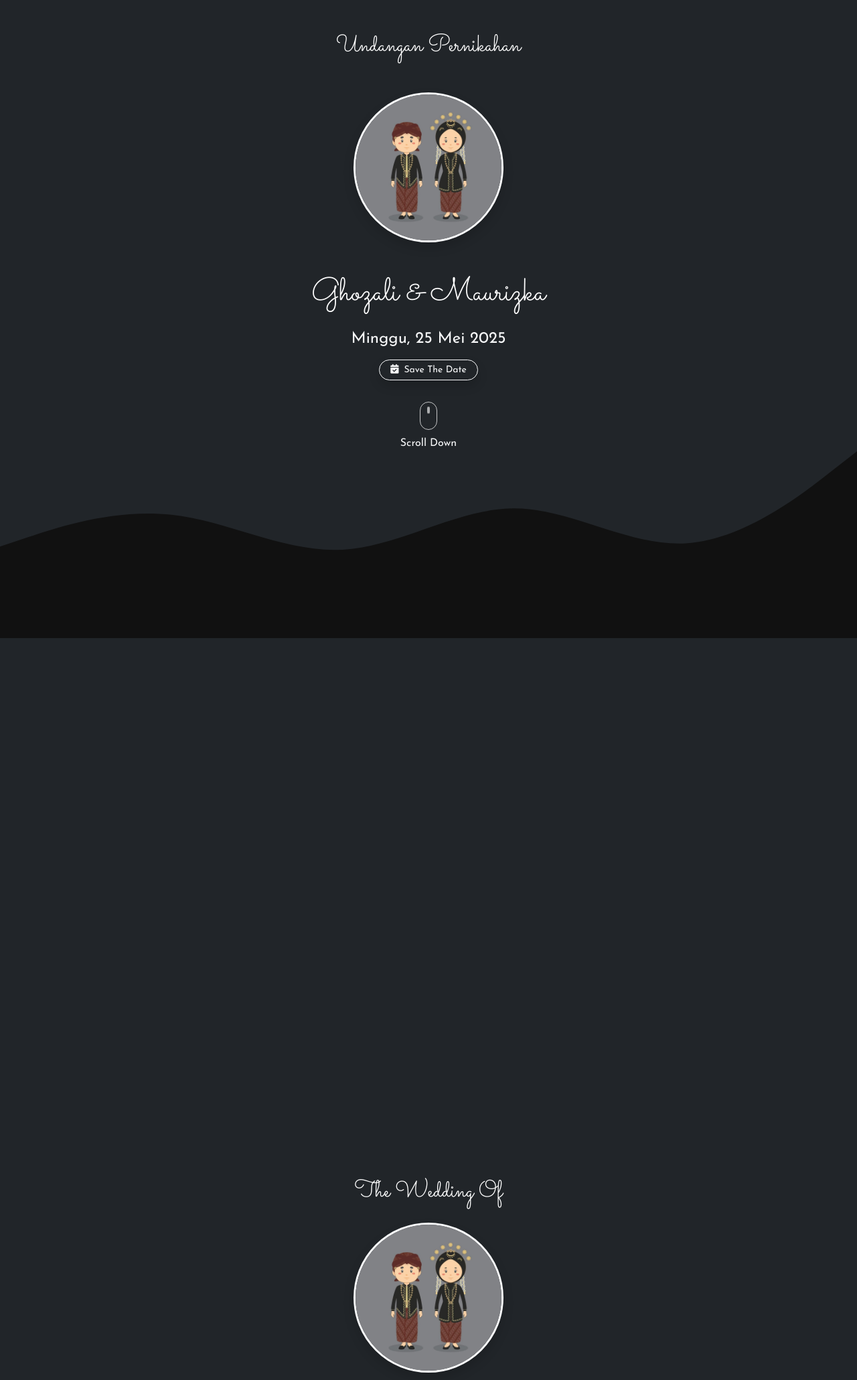
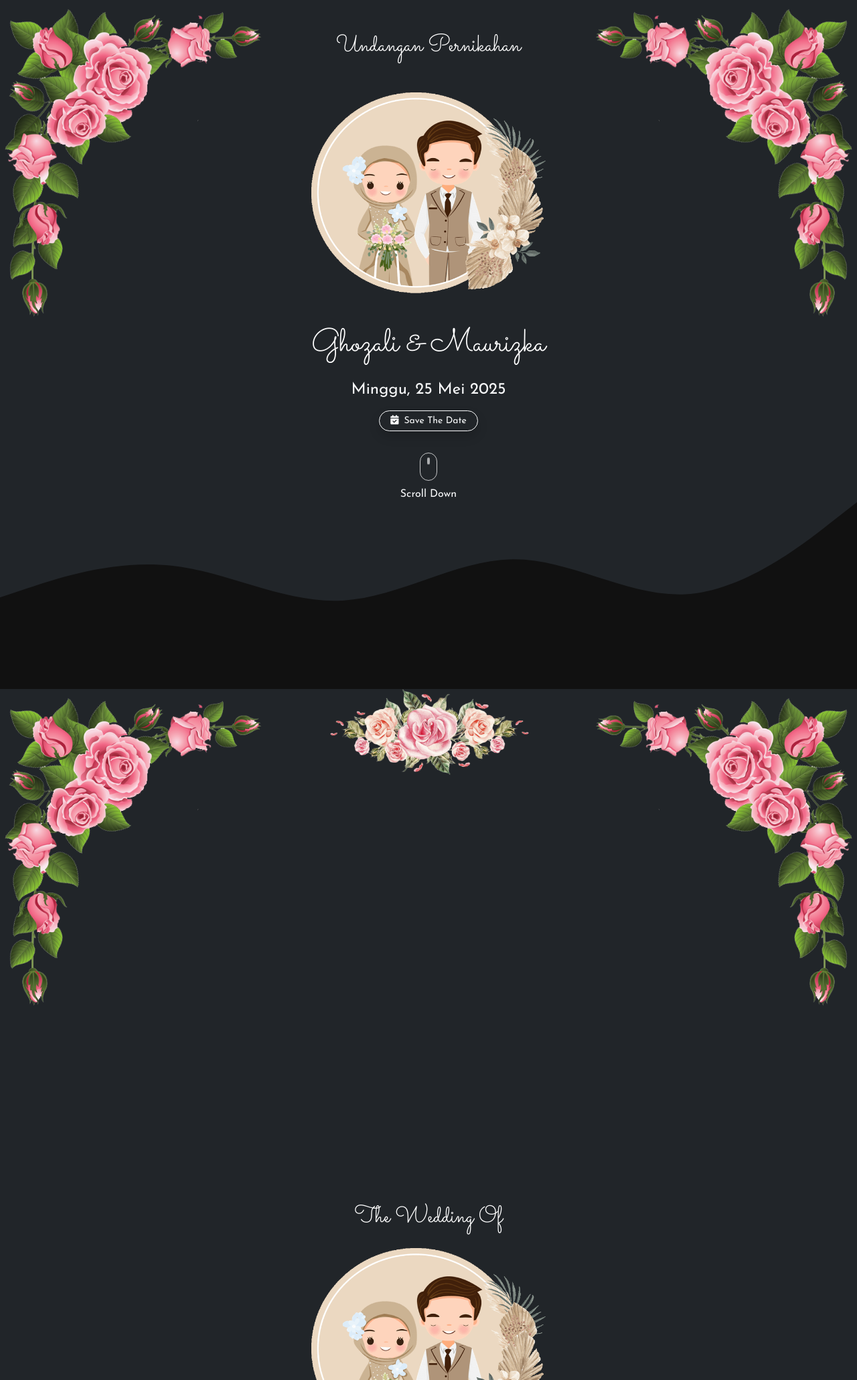
Before and after one commit to ghozali25/undangan, a PHP site: page /index.html in a window 1280 px wide, after a click on "Mempelai". Shown: the whole page at 67% size. Run offline with PHP 8.4, Linux system fonts and the light colour scheme.

Commit message:
first commit

```diff
--- a/css/app.css
+++ b/css/app.css
@@ -17,6 +17,9 @@
 .font-estetik {
     font-family: 'Sacramento', cursive !important;
     color: #ffffff !important;
+}
+.boddy{
+    color: #dde3ea
 }
 
 .cropper {
@@ -90,3 +93,33 @@
         opacity: 0;
     }
 }
+
+@keyframes fadeIn {
+    0% {
+        opacity: 0;
+    }
+    100% {
+        opacity: 1;
+    }
+}
+
+@keyframes fadeInFromBottom {
+    0% {
+        opacity: 0;
+        transform: translateY(50%);
+    }
+    100% {
+        opacity: 1;
+        transform: translateY(0);
+    }
+}
+
+@keyframes scaleUp {
+    0% {
+        transform: scale(0);
+    }
+    90% {
+        transform: scale(1);
+        opacity: 1;
+    }
+}
--- a/index.html
+++ b/index.html
@@ -12,15 +12,10 @@
     <meta name="color-scheme" content="dark">
     <meta property="og:title" content="Undangan Pernikahan Ghozali & Maurizka">
     <meta property="og:description" content="Website Undangan Pernikahan Ghozali & Maurizka Secara Online">
-    <meta property="og:image" content="https://ulems.my.id/assets/images/bg.jpeg">
-    <meta property="og:image:type" content="image/jpeg">
-    <meta property="og:image:alt" content="https://ulems.my.id/">
     <meta property="og:type" content="website">
     <meta property="og:locale" content="id_ID">
     <meta property="og:site_name" content="Undangan">
-    <meta property="og:url" content="https://ulems.my.id/">
     <link rel="preconnect" href="https://cdn.jsdelivr.net" crossorigin="anonymous">
-    <link rel="preconnect" href="https://api.ulems.my.id" crossorigin="anonymous">
     <link rel="preconnect" href="https://fonts.googleapis.com" crossorigin="anonymous">
     <link rel="preconnect" href="https://gstatic.com" crossorigin="anonymous">
     <link rel="stylesheet" href="https://cdn.jsdelivr.net/npm/normalize.css@8.0.1/normalize.css" integrity="sha256-WAgYcAck1C1/zEl5sBl5cfyhxtLgKGdpI3oKyJffVRI=" crossorigin="anonymous">
@@ -72,12 +67,15 @@
 
         <section class="container" id="home">
             <div class="text-center pt-4">
+                <!-- Add the image in the top left corner -->
+                <img src="assets/images/kiri%20atas.png" alt="kiri atas" style="position: absolute; top: 0; left: 0; width: 400px; height: auto; z-index: 2;">
                 <h1 class="font-estetik my-4" style="font-size: 2.2rem;">Undangan Pernikahan</h1>
                 <div class="py-4">
-                    <div class="cropper border border-3 border-light shadow mx-auto">
-                        <img src="assets/images/bg.jpeg" alt="bg" onclick="modalFoto(this)">
+                    <img src="assets/images/bg.gif" alt="bg" height="300px" width="350px" onclick="modalFoto(this)">
                 </div>
-                </div>
+
+                <!-- Add the image in the top right corner -->
+                <img src="assets/images/kanan%20atas.png" alt="kanan atas" style="position: absolute; top: 0; right: 0; width: 400px; height: auto; z-index: 2;">
                 <h1 class="font-estetik my-4" style="font-size: 3rem;">Ghozali & Maurizka</h1>
                 <h4>Minggu, 25 Mei 2025</h4>
                 <a class="btn btn-outline-light btn-sm shadow rounded-pill px-3 my-2" target="_blank" href="https://calendar.google.com/calendar/render?action=TEMPLATE&text=The%20Wedding%20of%20Ghozali%20and%20Maurizka&details=The%20Wedding%20of%20Ghozali%20and%20Maurizka&location=https://goo.gl/maps/linknya">
@@ -98,16 +96,18 @@
         </svg>
 
         <section style="background-color: #111111 !important; margin-top: -5px; margin-bottom: -5px;" id="mempelai">
-            <div class="text-center">
+    <div class="container text-center">
+        <h1 class="font-estetik py-4 px-2">بِسْمِ اللَّهِ الرَّحْمَنِ الرَّحِيمِ</h1>
         <h1 class="font-estetik py-4 px-2">Assalamualaikum Warahmatullahi Wabarakatuh</h1>
 
         <p class="pb-3 px-3">
             Tanpa mengurangi rasa hormat. Kami mengundang Bapak/Ibu/Saudara/i serta kerabat
-                    sekalian untuk menghadiri acara pernikahan kami:
+            sekalian untuk menghadiri acara pernikahan kami :
         </p>
 
         <div class="overflow-x-hidden">
-                    <div data-aos="fade-right" data-aos-duration="2000">
+            <div style="display: flex; justify-content: space-between;">
+                <div data-aos="fade-right" data-aos-duration="2000" style="flex: 1;">
                     <div class="cropper border border-3 border-light shadow my-4 mx-auto">
                         <img src="assets/images/cowo.png" alt="bg" onclick="modalFoto(this)">
                     </div>
@@ -116,15 +116,15 @@
                     <p class="mb-0">Bapak ... & Ibu ...</p>
                 </div>
 
-                    <h1 class="font-estetik my-4" style="font-size: 4rem;">&</h1>
-
-                    <div data-aos="fade-left" data-aos-duration="2000">
+                <div data-aos="fade-left" data-aos-duration="2000" style="flex: 1;">
                     <div class="cropper border border-3 border-light shadow my-4 mx-auto">
                         <img src="assets/images/cewe.png" alt="bg" onclick="modalFoto(this)">
                     </div>
                     <h1 class="font-estetik" style="font-size: 3rem;">Maurizka Khairunnisa</h1>
                     <h5 class="mt-3 mb-0">Putri</h5>
                     <p class="mb-0">Bapak ... & Ibu ...</p>
+                </div>
+            </div>
         </div>
         </div>
     </div>
@@ -137,13 +137,13 @@
 
         <div class="container">
             <div class="text-center">
-                <p style="font-size: 0.9rem;" class="px-2" data-aos="fade-up" data-aos-duration="1500">
+                <p style="font-size: 1rem;" class="px-2" data-aos="fade-up" data-aos-duration="1500">
                     Dan di antara tanda-tanda (kebesaran)-Nya ialah Dia menciptakan pasangan-pasangan untukmu dari
                     jenismu sendiri, agar kamu cenderung dan merasa tenteram kepadanya, dan Dia menjadikan di antaramu
                     rasa kasih dan sayang. Sungguh, pada yang demikian itu benar-benar terdapat tanda-tanda
                     (kebesaran Allah) bagi kaum yang berpikir.
                 </p>
-                <span class="mb-0" data-aos="fade-up"><strong>QS. Ar-Rum Ayat 21</strong></span>
+                <span class="mb-0" data-aos="fade-up"><strong>( QS. Ar-Rum Ayat 21 )</strong></span>
             </div>
         </div>
 
@@ -205,9 +205,11 @@
         <section style="background-color: #111111 !important; margin-top: -5px; margin-bottom: -5px;" id="galeri">
             <div class="container pb-2 pt-4">
                 <div class="card-body border rounded-4 shadow p-3">
-                    <h1 class="font-estetik text-center py-3" data-aos="fade-down" data-aos-duration="1500" style="font-size: 2rem;">Galeri</h1>
+                    <h1 class="font-estetik text-center py-3" data-aos="fade-down" data-aos-duration="700" style="font-size: 2rem;">Galeri</h1>
 
-                    <div id="carouselExampleIndicators" data-aos="fade-up" data-aos-duration="1500" class="carousel slide" data-bs-ride="carousel">
+                    <div class="row">
+                        <div class="col-md-6">
+                            <div id="carouselExampleIndicators" data-aos="fade-up" data-aos-duration="900" class="carousel slide" data-bs-ride="carousel">
                                 <div class="carousel-indicators">
                                     <button type="button" data-bs-target="#carouselExampleIndicators" data-bs-slide-to="0" class="active" aria-current="true" aria-label="Slide 1"></button>
                                     <button type="button" data-bs-target="#carouselExampleIndicators" data-bs-slide-to="1" aria-label="Slide 2"></button>
@@ -234,10 +236,10 @@
                                     <span class="carousel-control-next-icon" aria-hidden="true"></span>
                                     <span class="visually-hidden">Next</span>
                                 </button>
-
                             </div>
-
-                    <div id="carousel2" data-aos="fade-up" data-aos-duration="1500" class="carousel slide mt-4" data-bs-ride="carousel">
+                        </div>
+                        <div class="col-md-6">
+                            <div id="carousel2" data-aos="fade-up" data-aos-duration="1000" class="carousel slide" data-bs-ride="carousel">
                                 <div class="carousel-indicators">
                                     <button type="button" data-bs-target="#carousel2" data-bs-slide-to="0" class="active" aria-current="true" aria-label="Slide 1"></button>
                                     <button type="button" data-bs-target="#carousel2" data-bs-slide-to="1" aria-label="Slide 2"></button>
@@ -264,7 +266,8 @@
                                     <span class="carousel-control-next-icon" aria-hidden="true"></span>
                                     <span class="visually-hidden">Next</span>
                                 </button>
-
+                            </div>
+                        </div>
                     </div>
                 </div>
             </div>
@@ -429,16 +432,21 @@
         </div>
     </div>
 
-    <div class="modal" id="exampleModal" tabindex="-1" aria-hidden="true">
+    <div class="modal" id="exampleModal" tabindex="-1" aria-hidden="true" style="background-color: rgba(255, 255, 255, 0);">
         <div class="modal-dialog modal-dialog-centered modal-fullscreen m-0">
             <div class="modal-content m-0 p-0">
-                <div class="d-flex justify-content-center align-items-center" style="height: 100vh !important;">
-                    <div class="text-center">
-                        <h1 class="font-estetik mb-4" style="font-size: 2.2rem;">The Wedding Of</h1>
-                        <div class="cropper border border-3 border-light shadow mb-4 mx-auto">
-                            <img src="assets/images/bg.jpeg" alt="bg">
-                        </div>
-                        <h1 class="font-estetik my-4" style="font-size: 2.5rem;">Ghozali & Maurizka</h1>
+                <div class="d-flex justify-content-center align-items-center" style="height: 100vh !important; position: relative;">
+                    <img src="assets/images/kiri%20atas.png" alt="kiri atas" style="position: absolute; top: 0; left: 0; width: 400px; height: auto; z-index: 2; animation: fadeInFromBottom 2s ease-in-out;">
+                    <!-- Add the image in the top center with a fade-in animation -->
+                    <img src="assets/images/tengah.png" alt="tengah atas" style="position: absolute; top: 0; left: 50%; transform: translateX(-50%); width: 300px; height: auto; z-index: 2; animation: fadeIn 5s ease-in-out;">
+                    <!-- Add the image in the top right corner -->
+                    <img src="assets/images/kanan%20atas.png" alt="kanan atas" style="position: absolute; top: 0; right: 0; width: 400px; height: auto; z-index: 2; animation: fadeInFromBottom 2s ease-in-out;">
+                    <div class="text-center" style="position: relative; z-index: 1;">
+                        <h1 class="font-estetik mb-4" style="font-size: 2.2rem; animation: scaleUp 2s ease-in-out;">The Wedding Of</h1>
+
+                        <img src="assets/images/bg.gif" alt="bg" height="300px" width="350px" style="transform: scale(1); animation: scaleUp 3s ease-in-out;">
+
+                        <h1 class="font-estetik my-4" style="font-size: 2.5rem; animation: scaleUp 2s ease-in-out;">Ghozali & Maurizka</h1>
                         <div id="namatamu"></div>
                         <button type="button" class="btn btn-light shadow rounded-4 mt-4" data-bs-toggle="modal" data-bs-target="#exampleModal" onclick="buka()">
                             <i class="fa-solid fa-envelope-open me-2"></i>Buka Undangan
```
Also changed, not shown: assets/images/bg.gif (added), assets/images/bg1.jpeg (renamed from assets/images/bg.jpeg), assets/images/kanan atas.png (added), assets/images/kanan.png (added), assets/images/kiri atas.png (added), assets/images/kiri.png (added), assets/images/tengah.png (added), 2 other files. Lines whose indentation alone changed are shown as unchanged.
